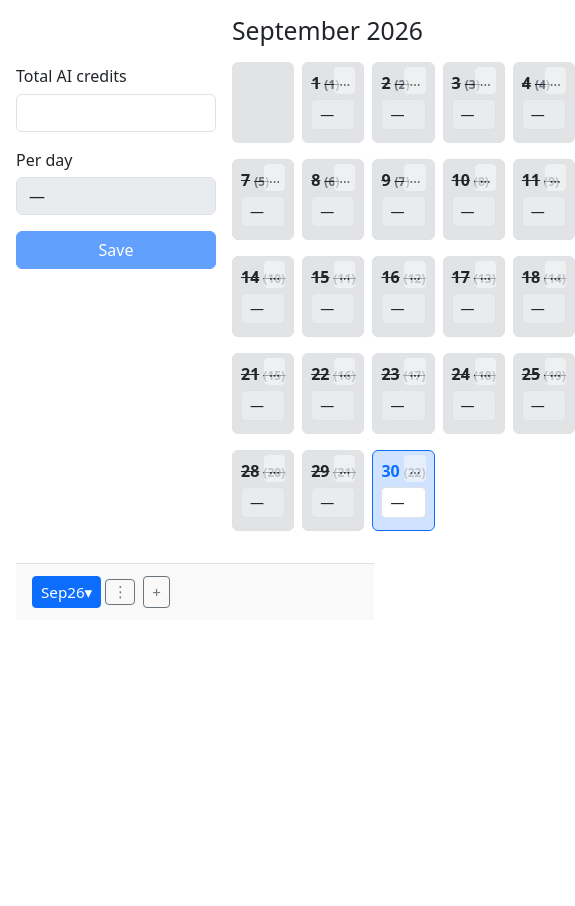
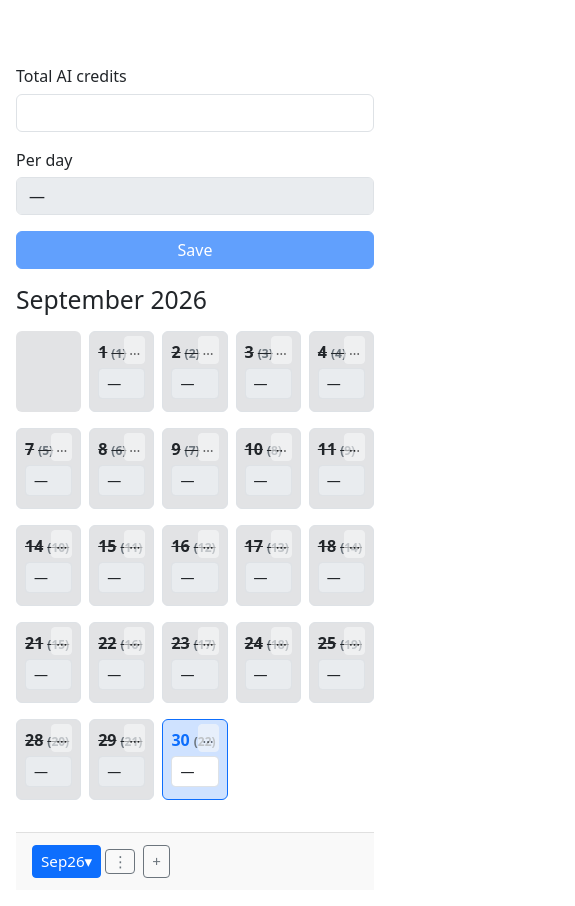
Before and after one commit to rustam-mukhametshin/QuotaCopilotPWA, an Angular app: page / in a window 390 px wide. Shown: the whole page, 575 px wide, since content can reach past the window. Before the commit the page ends 844 px from the top, so only its background shows below. Built offline with nearby package versions, Linux system fonts and the light colour scheme.

Commit message:
feat: update layout of month calendar for responsive design

```diff
--- a/src/app/features/month-calendar/month-calendar/month-calendar.html
+++ b/src/app/features/month-calendar/month-calendar/month-calendar.html
@@ -1,5 +1,5 @@
 <div class="month-calendar d-flex flex-column gap-3 p-3">
-  <div class="d-flex gap-3">
+  <div class="d-flex flex-column flex-md-row gap-3">
     <app-sidebar></app-sidebar>
     <app-month-view></app-month-view>
   </div>
```
